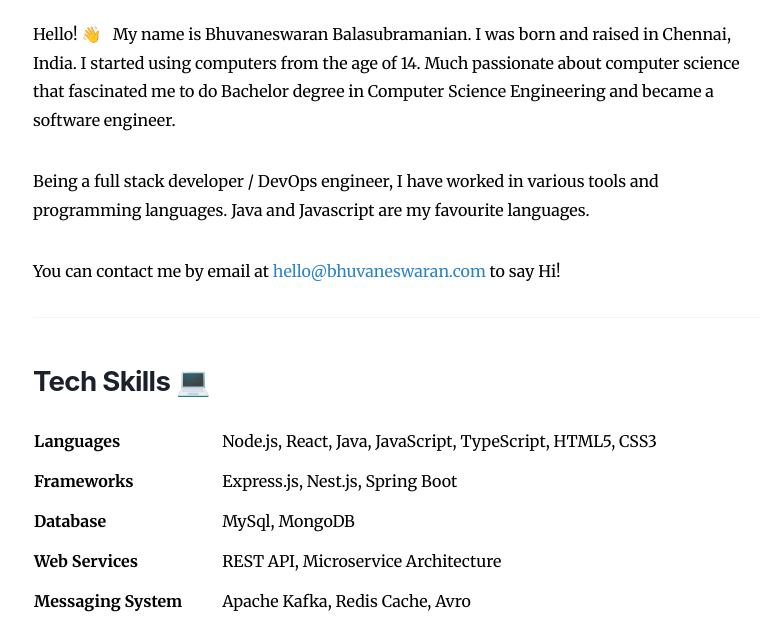
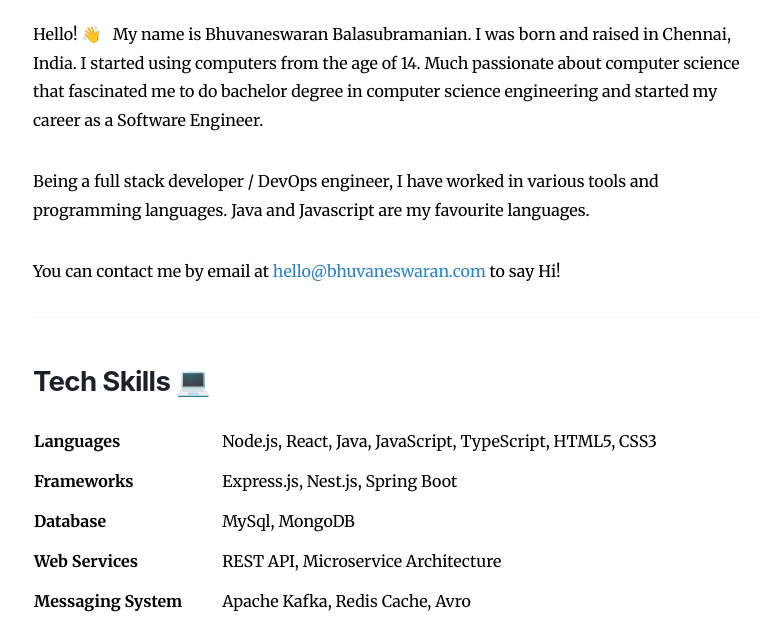
Before and after one commit to bhuvanbalasubramanian/bhuvaneswaran.com, a Gatsby site: page /about in a window 1280 px wide. Shown: the part 176-800 px from the top of the page, without its empty margins (243-1019 px from the left). Built offline with nearby package versions, Linux system fonts and the light colour scheme; Gatsby itself is replaced by a stand-in of ours; a script that the page names is missing; a web font is replaced by a local one.

Commit message:
about me change

```diff
--- a/src/pages/about.js
+++ b/src/pages/about.js
@@ -15,8 +15,8 @@
         </span>{" "}
         &nbsp; My name is Bhuvaneswaran Balasubramanian. I was born and raised
         in Chennai, India. I started using computers from the age of 14. Much
-        passionate about computer science that fascinated me to do Bachelor
-        degree in Computer Science Engineering and became a software engineer.
+        passionate about computer science that fascinated me to do bachelor
+        degree in computer science engineering and started my career as a Software Engineer.
       </p>
 
       <p>
```
